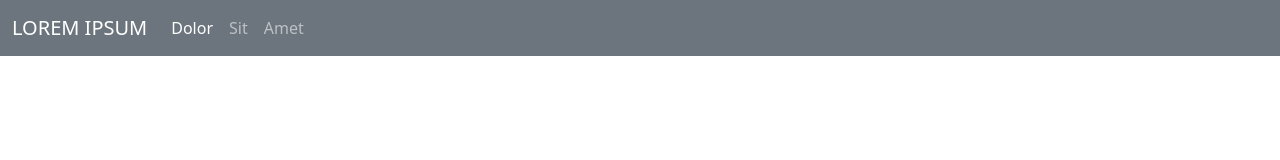
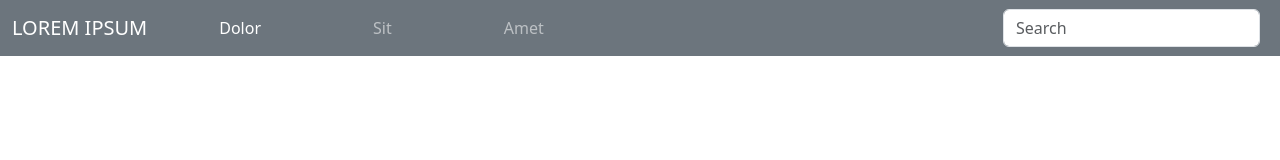
Before and after one commit to andrealvrez/Taller-responsive-boostrap, a plain HTML site: page index.html in a window 1280 px wide. Drawn offline with nearby package versions, Linux system fonts and the light colour scheme.

Commit message:
navbar completed

```diff
--- a/index.html
+++ b/index.html
@@ -15,18 +15,20 @@
                 <span class="navbar-toggler-icon"></span>
             </button>
             <div class="collapse navbar-collapse" id="navbarNav">
-                <ul class="navbar-nav">
-                    <li class="nav-item">
+                <ul class="navbar-nav me-auto mb-2 mb-lg-0">
+                    <li class="nav-item px-5">
                         <a href="#" class="nav-link active">Dolor</a>
                     </li>
-                    <li class="nav-item ">
+                    <li class="nav-item px-5">
                         <a href="#" class="nav-link">Sit</a>
                     </li>
-                    <li class="nav-item">
+                    <li class="nav-item px-5">
                         <a href="#" class="nav-link">Amet</a>
                     </li>
                 </ul>
-
+                <form class="d-flex" role="search">
+                    <input class="form-control me-2" type="search" placeholder="Search" aria-label="Search">
+                </form>
             </div>
         </div>
 
```
